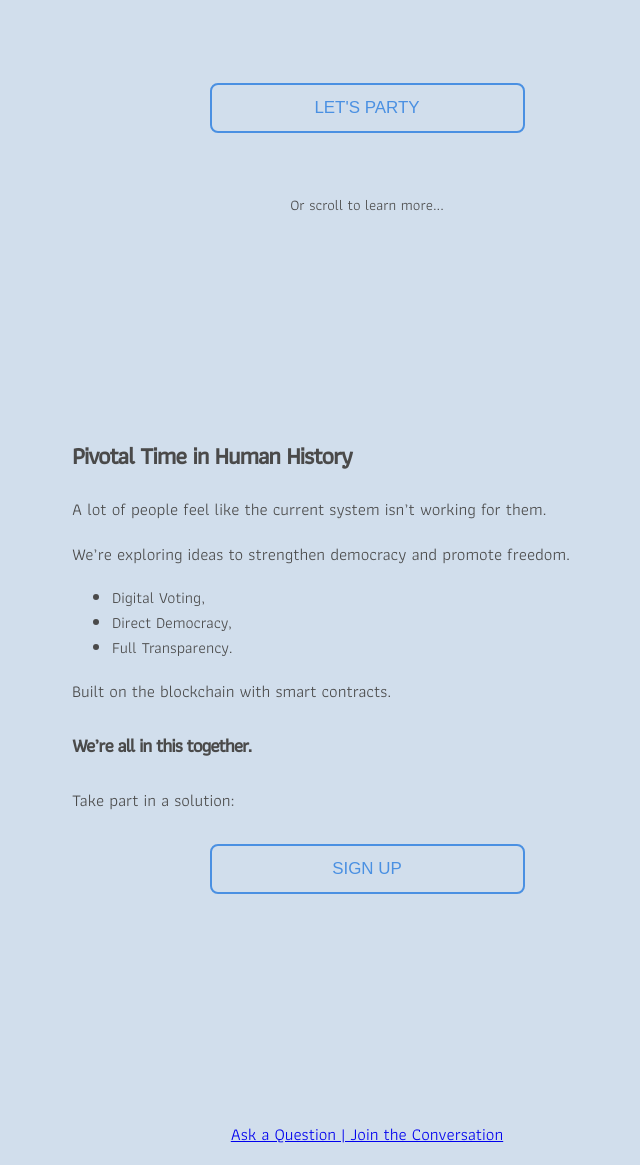
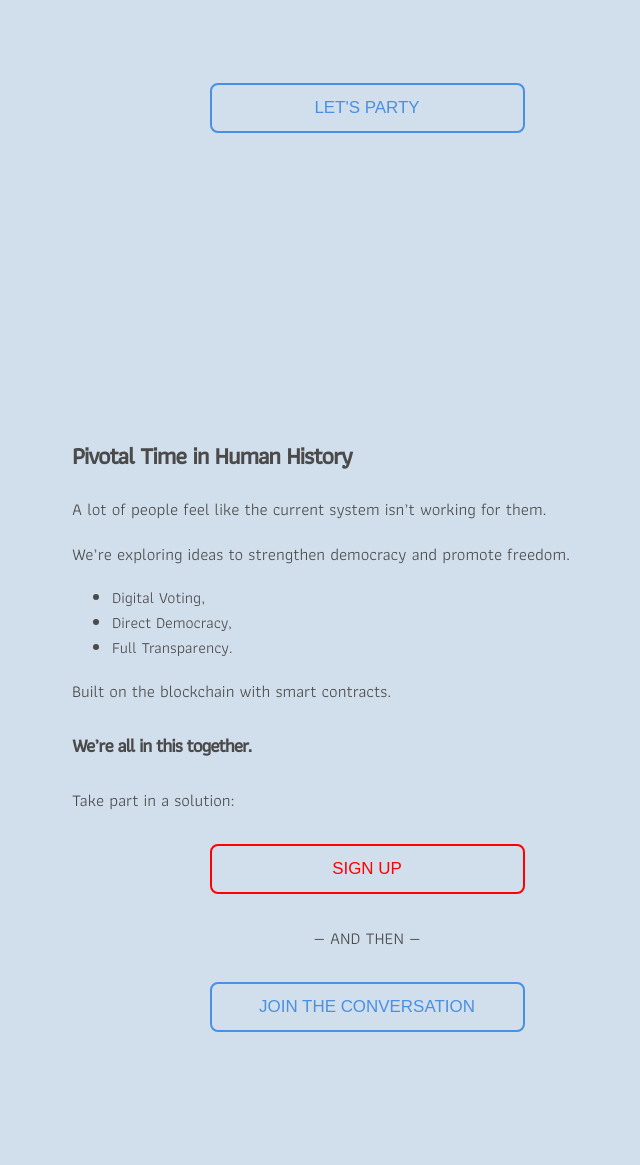
Before and after one commit to voteliquid/deprecated_thedap, a Python web app: template templates/index.html in a window 1280 px wide. Shown: the part 281-1446 px from the top of the page, without its empty margins (273-913 px from the left). After the commit the page ends 1313 px from the top, so only its background shows below. Run offline with Jinja, Linux system fonts and the light colour scheme; the template is opened without the code that fills it, so the values that code supplies are empty; some libraries are stand-ins or nearby versions.

Commit message:
Make join-convo a button in the same style as others, style sign-up as red, remove 'scroll to learn more'

```diff
--- a/templates/index.html
+++ b/templates/index.html
@@ -22,11 +22,11 @@
 
       <button class="button" id="join-in" onclick="scrollToPayment()">Let's party</button>
 
-      <p class="scrollToLearn">Or scroll to learn more...</p>
+      <!-- <p class="scrollToLearn">Or scroll to learn more...</p> -->
     </div>
 
     <div class="MoreInfoPage page">
-      <h2>Pivotal Time in Human History</h2>
+      <h2 id="pivotal-time">Pivotal Time in Human History</h2>
 
       <p>A lot of people feel like the current system isn’t working for them.</p>
 
@@ -46,8 +46,10 @@
 
       <!-- <button class="button" id="come-to-party" onclick="scrollToPayment()">Come to the party.</button> -->
       <form action="https://docs.google.com/forms/d/1JomhpZFc0AojjUBUW9W1XS80klNwHkOKXxkCoVclNsc/formResponse" target="_self" method="POST" id="mG61Hd">
-        <input class="button" type="submit" value="sign up"></input>
+        <input class="button" id="sign-up" type="submit" value="sign up"></input>
       </form>
+      <p class="center">&mdash; AND THEN &mdash;</p>
+      <input class="button" id="join-convo" type="submit" value="Join the Conversation" onclick="window.location='https://gitter.im/Crowdocracy/thedap'" target="_blank" />
     </div>
 
 
@@ -88,12 +90,10 @@
         <button class="button tilt-button" data-ct-checkout="crowdocracy.the-dap">Just take my money!</button>
         </div>
     </div>
-    <p class="question"><a href="https://gitter.im/Crowdocracy/thedap">Ask a Question | Join the Conversation</a></p>
-
 
     <script>
       function scrollToPayment() {
-        var payment = document.getElementById('payment-widget');
+        var payment = document.getElementById('pivotal-time');
         zenscroll.to(payment);
       }
     </script>
--- a/templates/style/app.css
+++ b/templates/style/app.css
@@ -53,6 +53,7 @@ h4 {
 }
 
 .button {
+  cursor: pointer;
   font-size: 16.95px;
   color: #4A90E2;
   line-height: 20px;
@@ -81,10 +82,6 @@ h4 {
   margin-top: 120px;
 }
 
-.question {
-  text-align: center;
-}
-
 .less-padding {
   padding: 20px 6px !important;
 }
@@ -92,3 +89,12 @@ h4 {
 #payment-widget {
   display: none;
 }
+
+#sign-up {
+  color: red;
+  border: 2px solid red;
+}
+
+.center {
+  text-align: center;
+}
```
